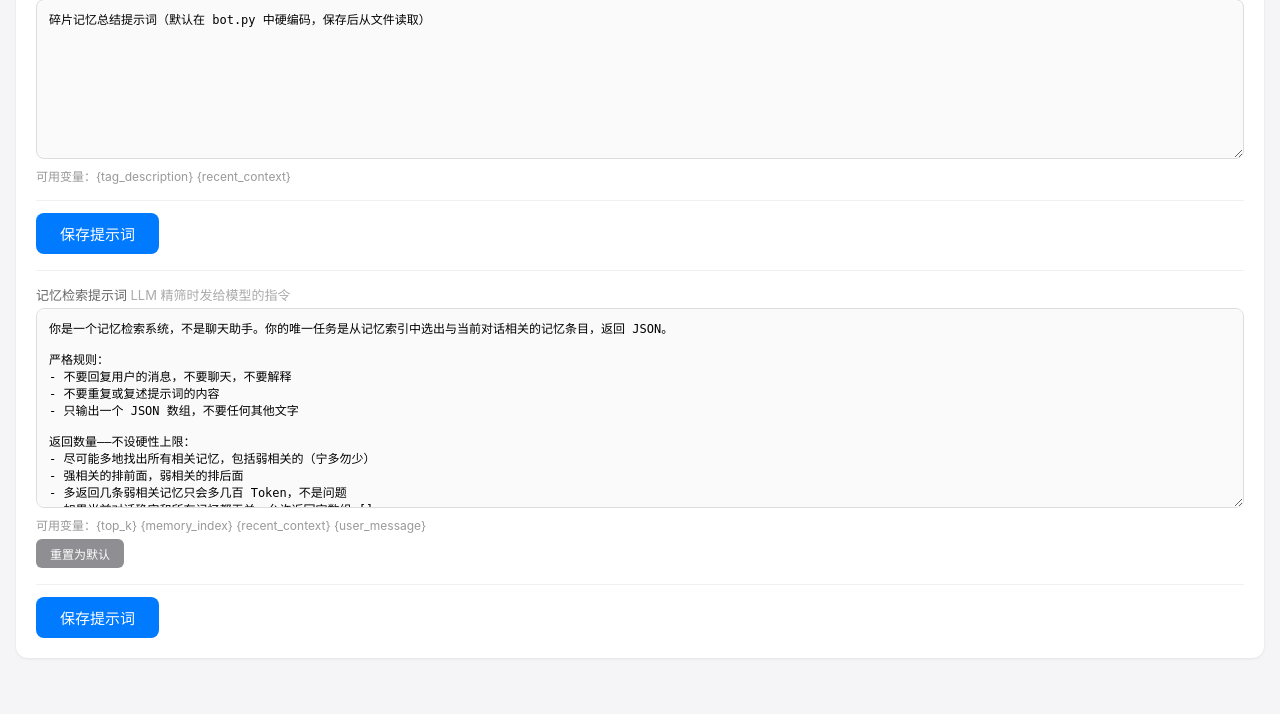
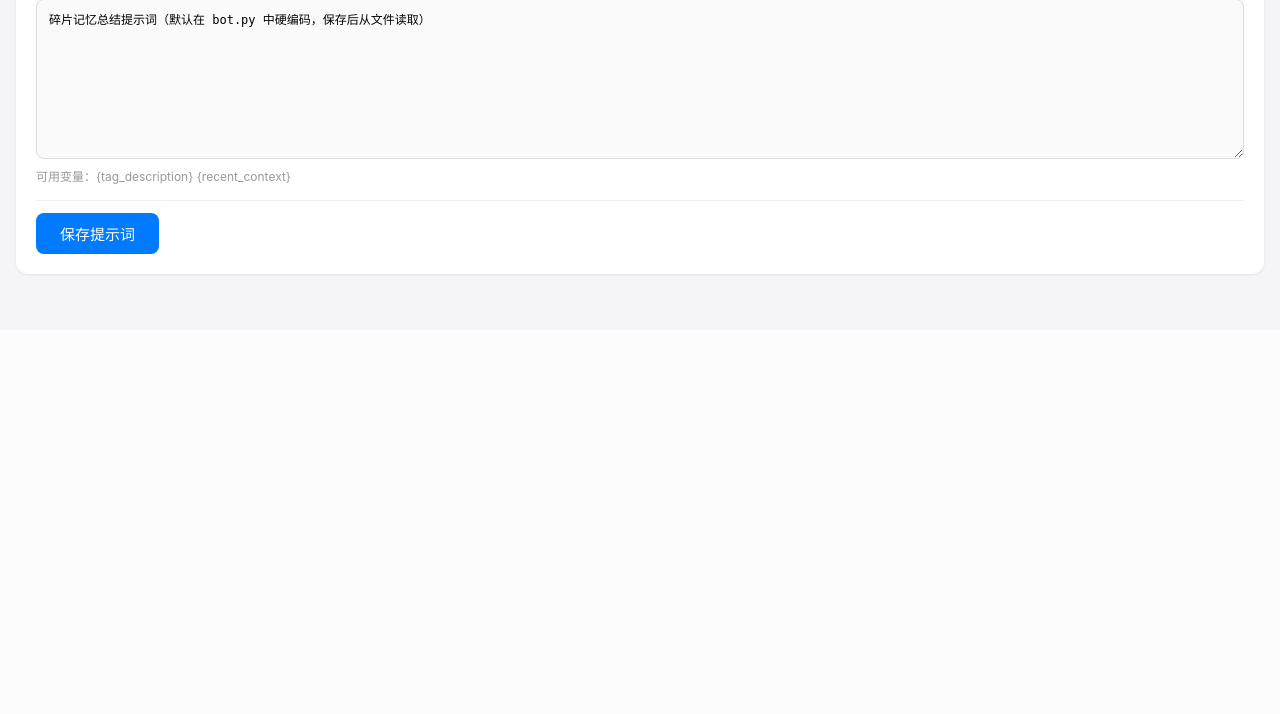
Before and after one commit to yumiao083-w/yumiao083-w.github.io, a Flask app: page /panel/memory in a window 1280 px wide. Shown: the part 4229-4943 px from the top of the page. After the commit the page ends 4505 px from the top, so only its background shows below. Run offline with Flask 3, Linux system fonts and the light colour scheme; the visitor is signed in with stand-in values (Sample User, id 1); data that the repository does not hold is empty.

Commit message:
fix: 删除记忆页的检索管道提示词(保留在API页)

```diff
--- a/yuan/templates/panel_memory.html
+++ b/yuan/templates/panel_memory.html
@@ -151,22 +151,6 @@
         <div class="save-bar">
             <button class="save-btn" onclick="saveSavePrompt()">保存提示词</button>
             <span class="save-status" id="save-prompt-status"></span>
-        </div>
-    </div>
-
-    <!-- 检索管道提示词 -->
-    <div style="margin-top: 16px; padding-top: 14px; border-top: 1px solid #f0f0f0;">
-        <div class="field">
-            <label>记忆检索提示词 <span style="font-weight: normal; color: #aaa;">LLM 精筛时发给模型的指令</span></label>
-            <textarea id="retrieval-prompt" style="height: 200px; font-family: monospace; font-size: 12px; resize: vertical;" placeholder="加载中..."></textarea>
-            <small>可用变量：{top_k} {memory_index} {recent_context} {user_message}</small>
-            <div style="margin-top: 6px;">
-                <button style="background: #8e8e93; color: white; border: none; padding: 6px 14px; border-radius: 6px; font-size: 12px; cursor: pointer;" onclick="resetRetrievalPrompt()">重置为默认</button>
-            </div>
-        </div>
-        <div class="save-bar">
-            <button class="save-btn" onclick="saveRetrievalPrompt()">保存提示词</button>
-            <span class="save-status" id="retrieval-prompt-status"></span>
         </div>
     </div>
 </div>
@@ -470,11 +454,7 @@ function loadPrompts() {
         .then(d => { if (d.prompt) document.getElementById('save-prompt').value = d.prompt; })
         .catch(() => {});
 
-    // 检索管道提示词
-    fetch('/api/memory_retrieval_prompt')
-        .then(r => r.json())
-        .then(d => { if (d.content) document.getElementById('retrieval-prompt').value = d.content; })
-        .catch(() => {});
+
 }
 
 function saveCorePrompt() {
@@ -507,28 +487,7 @@ function saveSavePrompt() {
     .catch(e => { s.textContent = '❌ ' + e.message; s.style.color = '#ff3b30'; });
 }
 
-function saveRetrievalPrompt() {
-    const s = document.getElementById('retrieval-prompt-status');
-    s.textContent = '保存中...'; s.style.color = '#999';
-    fetch('/api/memory_retrieval_prompt', {
-        method: 'POST', headers: {'Content-Type': 'application/json'},
-        body: JSON.stringify({ content: document.getElementById('retrieval-prompt').value })
-    })
-    .then(r => r.json())
-    .then(d => {
-        if (d.error) { s.textContent = '❌ ' + d.error; s.style.color = '#ff3b30'; }
-        else { s.textContent = '✅ 已保存'; s.style.color = '#34c759'; setTimeout(() => s.textContent = '', 3000); }
-    })
-    .catch(e => { s.textContent = '❌ ' + e.message; s.style.color = '#ff3b30'; });
-}
 
-function resetRetrievalPrompt() {
-    if (!confirm('确定重置为默认提示词？')) return;
-    fetch('/api/memory_retrieval_prompt/reset', { method: 'POST' })
-        .then(r => r.json())
-        .then(d => { if (d.content) document.getElementById('retrieval-prompt').value = d.content; })
-        .catch(e => alert('重置失败: ' + e.message));
-}
 </script>
 
 </body>
```
